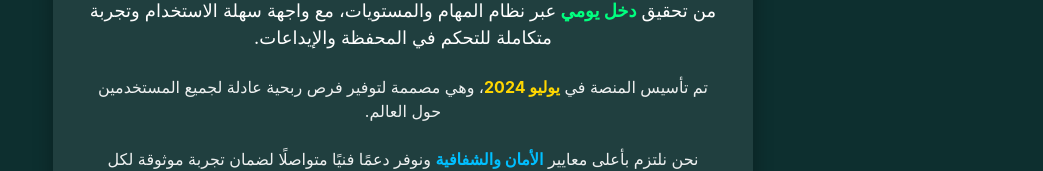
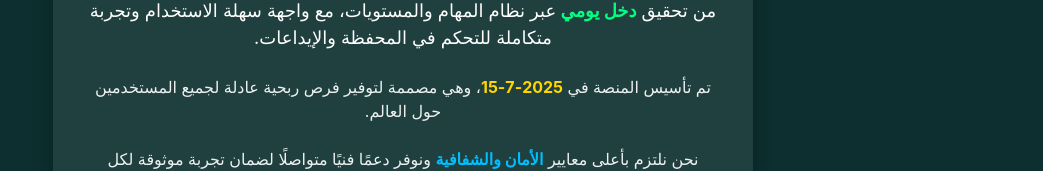
Before and after one commit to x0ntss/babel-investment, a Next.js app: page /about in a window 1280 px wide. Shown: the part 393-564 px from the top of the page, without its empty margins (237-1280 px from the left). Built offline with nearby package versions, Linux system fonts and the light colour scheme.

Commit message:
Update About.js

```diff
--- a/src/app/components/About.js
+++ b/src/app/components/About.js
@@ -48,7 +48,7 @@ export default function About() {
         </Text>
 
         <Text fontSize="md" color="whiteAlpha.900">
-          تم تأسيس المنصة في <b style={{ color: "#ffd700" }}>يوليو 2024</b>، وهي مصممة لتوفير فرص ربحية عادلة
+          تم تأسيس المنصة في <b style={{ color: "#ffd700" }}>2025-7-15</b>، وهي مصممة لتوفير فرص ربحية عادلة
           لجميع المستخدمين حول العالم.
         </Text>
 
```
